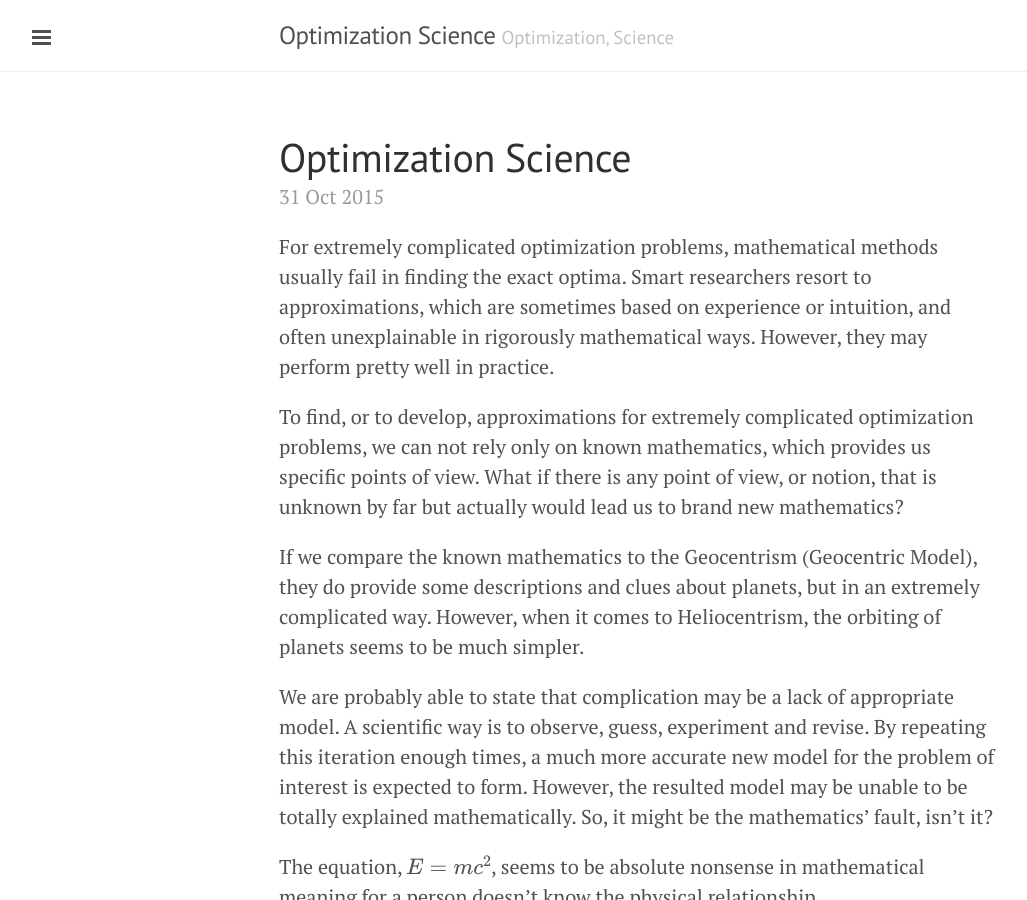
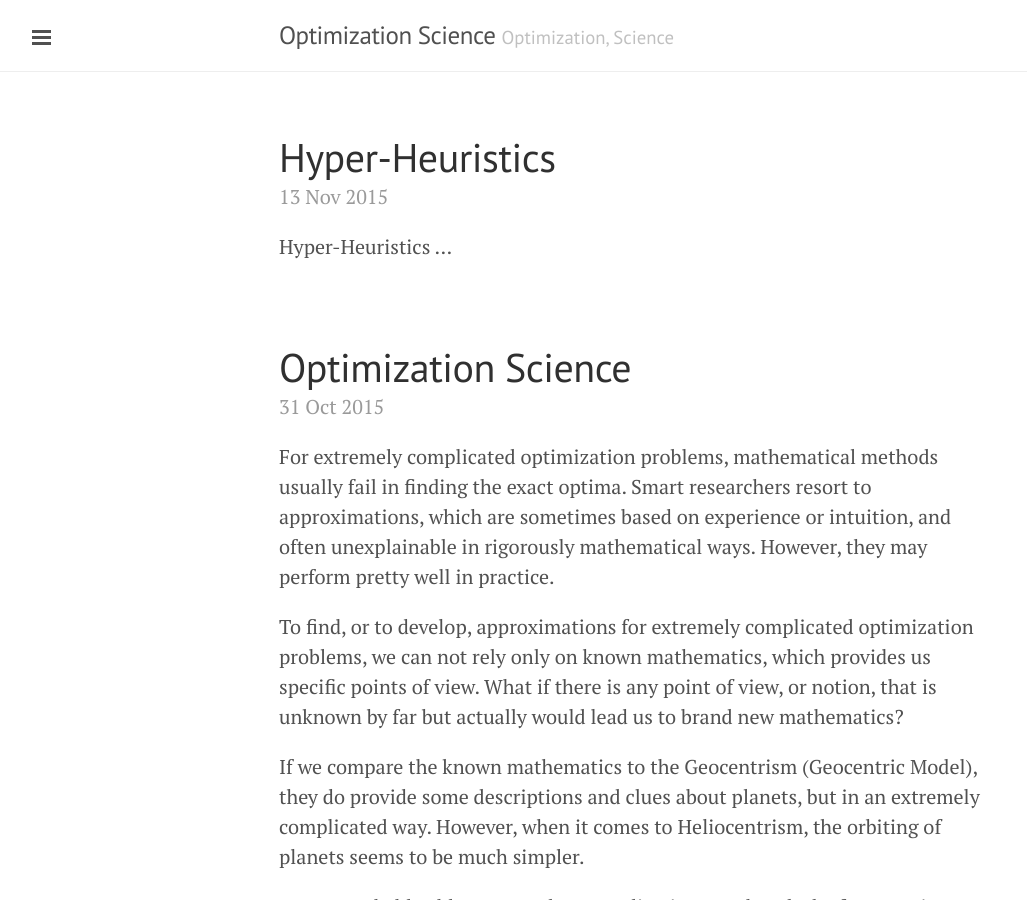
Before and after one commit to Amuwa/Amuwa.github.io, a Jekyll site: the page built from index.html, in a window 1280 px wide and 900 px high. Shown: the whole window, without its empty margins (1-1028 px from the left). Built offline with Jekyll 4.4.1, drawn with Linux system fonts in a browser that asks for light colours; formulas are drawn with MathJax 3; the list of posts is cut into pages by our own code.

Commit message:
update posts

```diff
--- a/_posts/2015-10-31-approximations.markdown
+++ b/_posts/2015-10-31-approximations.markdown
@@ -3,8 +3,6 @@ published: true
 title: Automatic Approximations
 layout: post
 ---
-
-
 For the scheduling in production, the NP-hardness of the problems demands efficient and effective approximations. However, approximations for general problem settings may perform worse than specially designed ones for the specific settings. But as the reconfiguration of production flows becomes more and more frequent in response to varying and fluctuating market demands, and the production environment itself is actually dynamic in nature as well, the new settings also need to re-configure even to re-design, frequently.
 
 
--- /dev/null
+++ b/_posts/2015-11-13-Hyperheuristics.markdown
@@ -0,0 +1,7 @@
+---
+published: true
+title: Hyper-Heuristics
+layout: post
+---
+
+Hyper-Heuristics ...
```
